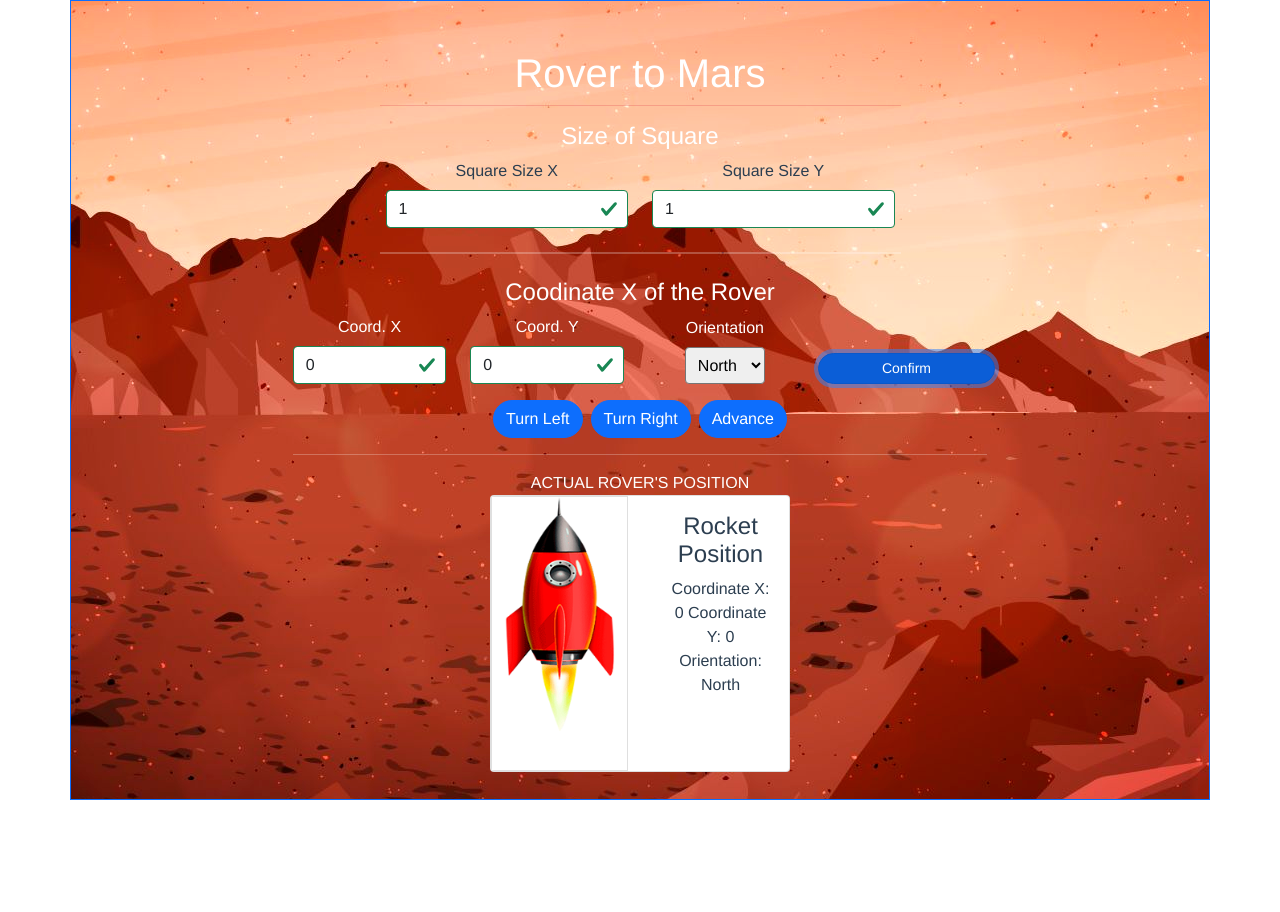
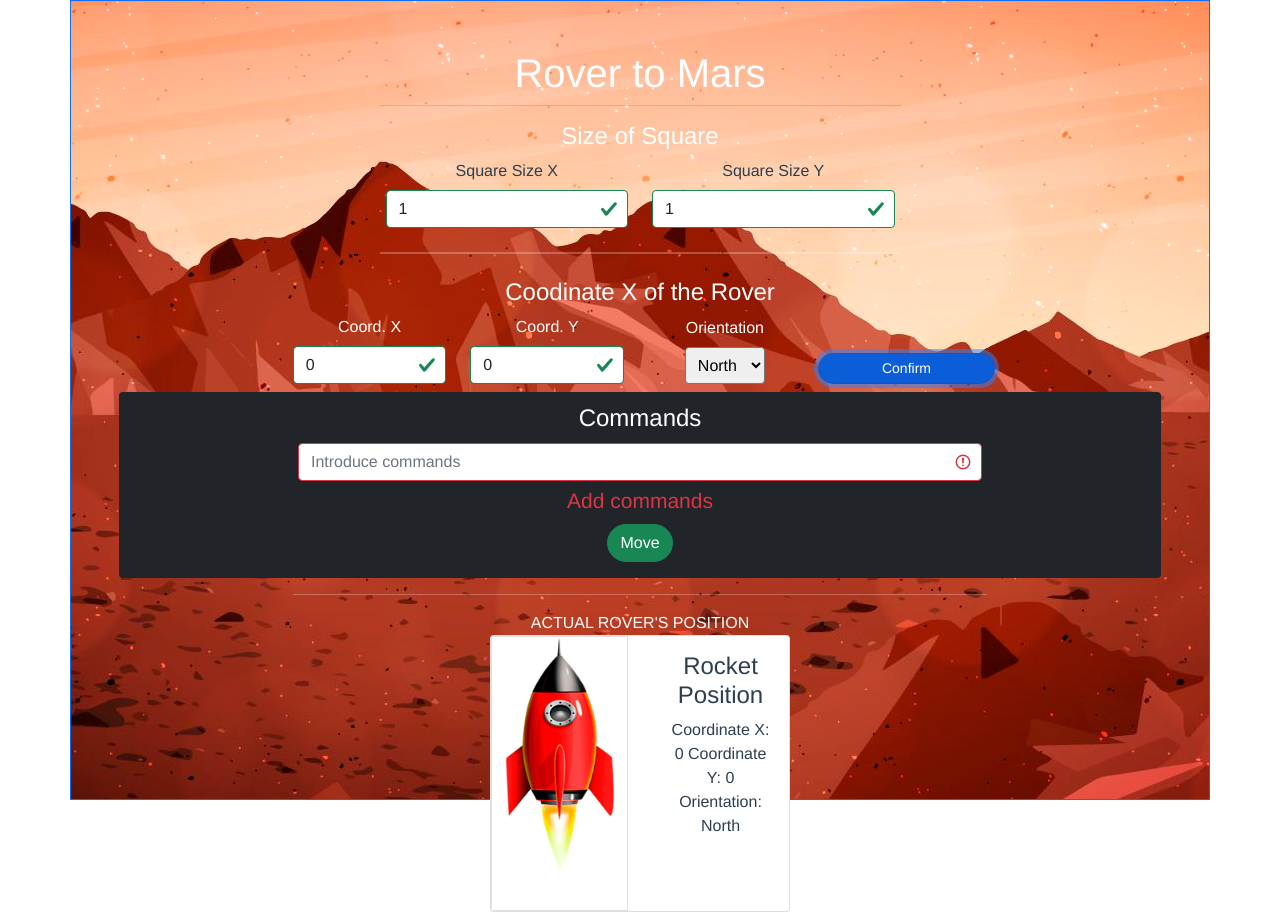
Before and after one commit to raffaellapagano/rover-mars, a Vue app in the folder rever-program/: page / in a window 1280 px wide. Both pictures are taken after a click on the button "Confirm". Before the commit the page ends 800 px from the top, so only its background shows below. Built offline with nearby package versions, Linux system fonts and the light colour scheme.

Commit message:
Program works with commands

```diff
--- a/rever-program/src/components/RoverComponent.vue
+++ b/rever-program/src/components/RoverComponent.vue
@@ -46,15 +46,25 @@
       <b-button pill variant="primary" class="mx-1 col-2 mt-4" size="sm" @click="SetConfirm()">Confirm</b-button>
     </div>
     <!-- User decides actions of Rover with Buttons -->
-    <div v-if="confirm" class= "my-3">
-    <b-button pill variant="primary" :disabled="disableBtn" class="mx-1" @click="TurnLeft()">Turn Left</b-button>
-    <b-button pill variant="primary" :disabled="disableBtn" class="mx-1" @click="TurnRight()">Turn Right</b-button>
-    <b-button pill variant="primary" :disabled="disableBtn" class="mx-1" @click="Go1Step(rover.orientation.value); ValidateInside()">Advance</b-button>
+    <div v-if="confirm" class="bg-dark rounded p-2 my-2">
+      <b-form-group style="color: white; font-size:18pt"
+        label="Commands"
+        class="col-8 m-auto"
+        :invalid-feedback="invalidCommands"
+      >
+        <b-form-input id="squareX"
+          type="text"
+          v-model="textComand"
+          :state="stateCommands"
+          placeholder="Introduce commands"
+          trim>
+        </b-form-input>
+      </b-form-group>
+      <b-button pill variant="success" class="my-2" @click="MoveRocket()">Move</b-button>
     </div>
-    <p v-if="commands.length>0" class="col-8 bg-light border border-primary m-auto my-2">{{commands}}</p>
+    <!-- Rover position -->
     <hr class="text-white col-8 m-auto my-3">
     <div class="text-white">ACTUAL ROVER'S POSITION</div>
-    <!-- Rover position after actions -->
     <RocketCardPosition class="d-flex justify-content-center"/>
     <!-- Game Over -->
     <div v-if="outMars"
@@ -79,8 +89,9 @@ export default {
       cordY: 0,
       orientationInicial:{
         value: "a",
-        text: "North"
+        text: "North",
         },
+      textComand: "",
       options: [
         { value: 'a', text: 'North' },
         { value: 'b', text: 'East' },
@@ -100,6 +111,18 @@ export default {
     stateY(){
       return this.cordY <= (this.square.height-1) && this.cordY >= 0;
     },
+    stateCommands(){
+      let verify = true
+      if(this.textComand.length === 0){
+        verify = false
+      }
+      for (let i = 0; i < this.textComand.length; i++) {
+        if(this.textComand[i] != 'A' || this.textComand[i] != 'R' || this.textComand[i] != 'L'){
+          verify = false
+        }
+      }
+      return verify
+    },
     invalidFeedbackX(){
       if(this.cordX < 0){
         return "Add a positive value..."
@@ -116,18 +139,51 @@ export default {
       }
       return ""
     },
+    invalidCommands(){
+      if(this.textComand.length === 0){
+          return "Add commands"
+        }
+      for (let i = 0; i < this.textComand.length; i++) {
+        if(this.textComand[i] != 'A' || this.textComand[i] != 'R' || this.textComand[i] != 'L'){
+          return "Write commands like AALLRR"
+        }
+      }
+      return ""
+
+    },
     disableBtn(){
       return this.outMars;
     }
   },
   methods: {
-    ...mapMutations(['SetRoverX', 'SetRoverY', 'SetRoverOrientation', 'SetConfirm', 'TurnLeft', 'TurnRight', "Go1Step", "ValidateInside"]),
+    ...mapMutations(['SetRoverX', 'SetRoverY', 'SetRoverOrientation', 'SetCommands', 'SetConfirm', 'TurnLeft', 'TurnRight', "Go1Step", "ValidateInside"]),
     ...mapGetters(['GetSquare', 'GetRover']),
     // Confirm rover's inputs
     Confirm(){
       this.rover.cordXStart = this.rover.cordX;
       this.rover.cordYStart = this.rover.cordY;
       this.confirm = true;
+    },
+    MoveRocket(){
+      console.log(this.textComand)
+      for (let i = 0; i < this.textComand.length; i++) {
+        switch (this.textComand[i]) {
+          case "R":
+            this.TurnRight()
+            break;
+          case "L":
+            this.TurnLeft()
+            break;
+          case "A":
+            this.Go1Step(this.textComand[i])
+            this.ValidateInside()
+              break;
+
+          default:
+            break;
+        }
+      }
+      console.log(this.outMars)
     },
     loadOnce() {
       location.reload();
--- a/rever-program/src/store/index.js
+++ b/rever-program/src/store/index.js
@@ -74,6 +74,9 @@ export default new Vuex.Store({
           break;
       }
     },
+    SetCommands(state, value){
+      state.commands = value;
+    },
     SetConfirm(state){
       state.confirm=!state.confirm;
     },
@@ -92,7 +95,6 @@ export default new Vuex.Store({
           }
         }
       }
-      state.commands += "L"
     },
     TurnRight(state){
       let change = false;
@@ -108,33 +110,39 @@ export default new Vuex.Store({
           }
         }
       }
-      state.commands += "R"
     },
     Go1Step(state, value){
       switch (value) {
-        case "a":
+        case "A":
           state.rover.cordY = parseInt(state.rover.cordY) + 1;
           break;
-        case "b":
+        case "B":
           state.rover.cordX = parseInt(state.rover.cordX) + 1;
           break;
-        case "c":
+        case "C":
           state.rover.cordY = parseInt(state.rover.cordY) - 1;
           break;
-        case "d":
+        case "D":
           state.rover.cordX = parseInt(state.rover.cordX) - 1;
           break;
 
         default:
           break;
       }
-      state.commands += "A"
+      return "move"
     },
     ValidateInside(state){
-      state.outMars = state.rover.cordX > state.square.width
-        || state.rover.cordY > state.square.height
-        || state.rover.cordX < 0 || state.rover.cordY < 0
+      if(state.rover.cordX > state.square.width
+        || (state.rover.cordY > state.square.height)
+        || (state.rover.cordX < 0) || (state.rover.cordY < 0)){
+        state.outMars = true
+      }else{
+        state.outMars = false
+      }
     }
+  },
+  computed:{
+
   },
   actions: {
   },
```
